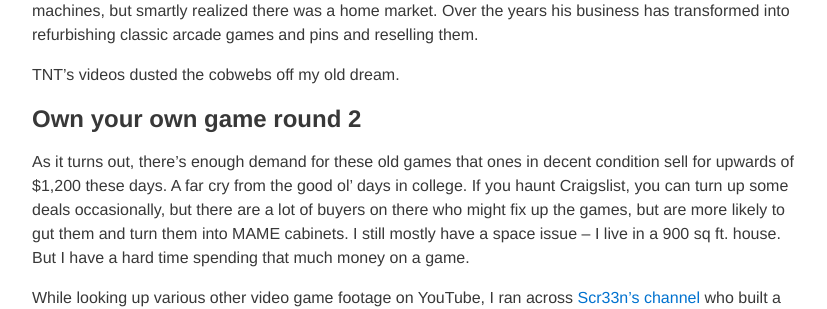
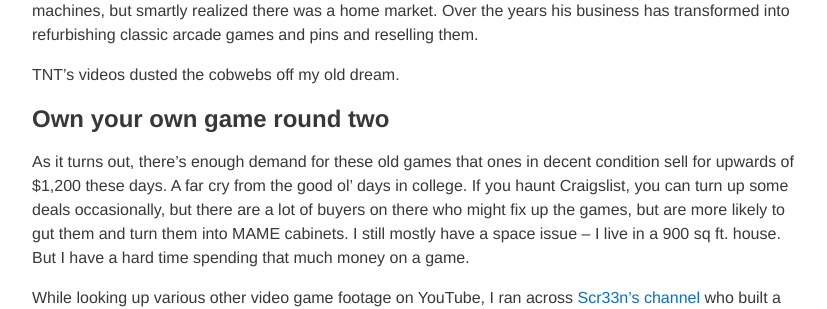
Before and after one commit to StilgarISCA/ClassicArcadeProjects, a Jekyll site: the page built from about.md, in a window 1280 px wide. Shown: the part 1145-1454 px from the top of the page, without its empty margins (224-1051 px from the left). Built offline with Jekyll 4.4.1, drawn with Linux system fonts in a browser that asks for light colours; nearby versions of some CDN libraries.

Commit message:
2 to two

```diff
--- a/about.md
+++ b/about.md
@@ -30,7 +30,7 @@ If you're not familiar with TNT, it's all about Todd N. Tuckey and his business.
 
 TNT's videos dusted the cobwebs off my old dream.
 
-### Own your own game round 2
+### Own your own game round two
 
 As it turns out, there's enough demand for these old games that ones in decent condition sell for upwards of $1,200 these days. A far cry from the good ol' days in college. If you haunt Craigslist, you can turn up some deals occasionally, but there are a lot of buyers on there who might fix up the games, but are more likely to gut them and turn them into MAME cabinets. I still mostly have a space issue -- I live in a 900 sq ft. house. But I have a hard time spending that much money on a game.
 
```
